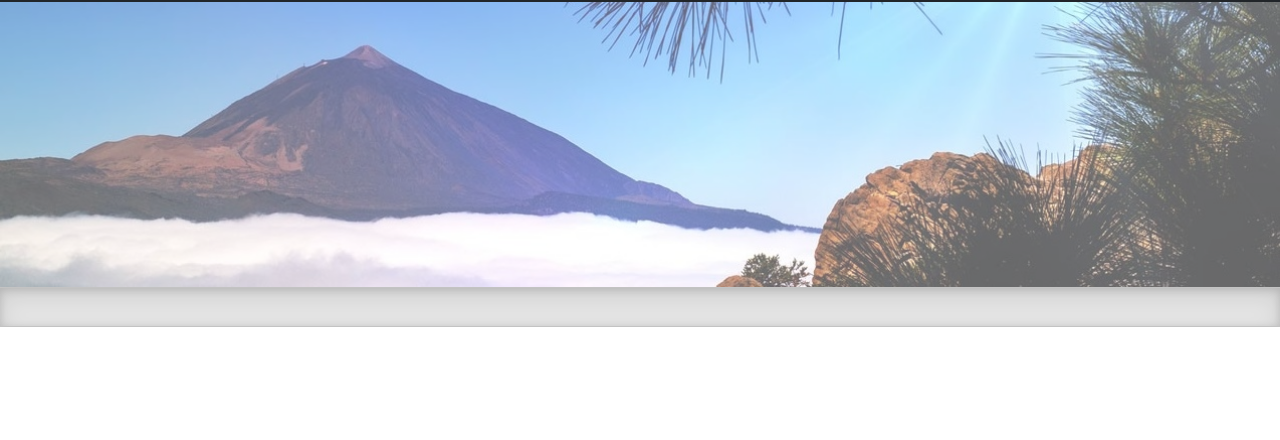
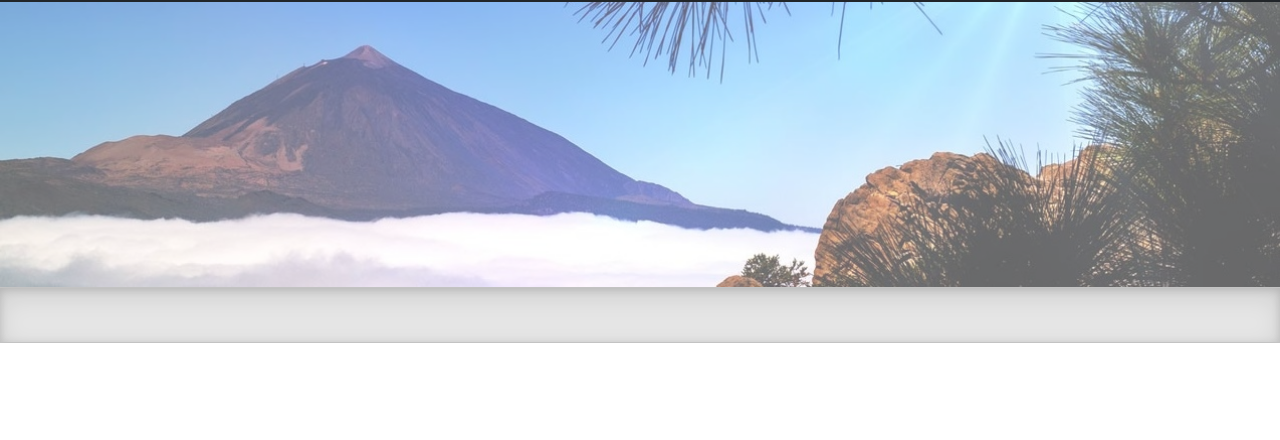
Before and after one commit to carlaUOC/PEC1, a website built with Parcel: page src/index.html in a window 1280 px wide. Shown: the part 80-520 px from the top of the page. Built offline with nearby package versions, Linux system fonts and the light colour scheme.

Commit message:
arreglo css: tamaño divider

```diff
--- a/src/assets/styles/layouts/_home.scss
+++ b/src/assets/styles/layouts/_home.scss
@@ -68,7 +68,7 @@ body {
 }
 
 .divider-size {
-  height: 3.5gitrem;
+  height: 3.5rem;
 }
 
 .bd-placeholder-img {
```
